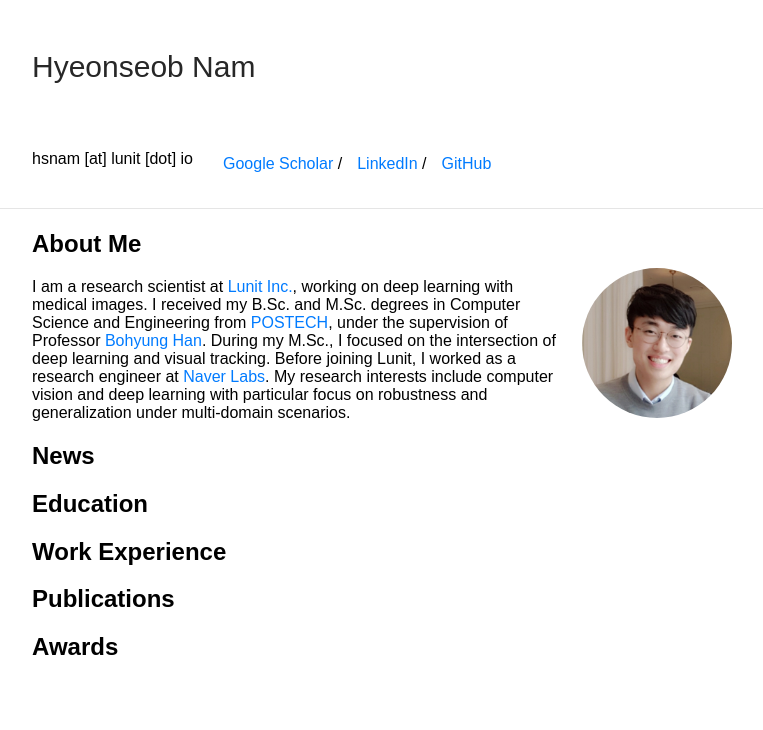
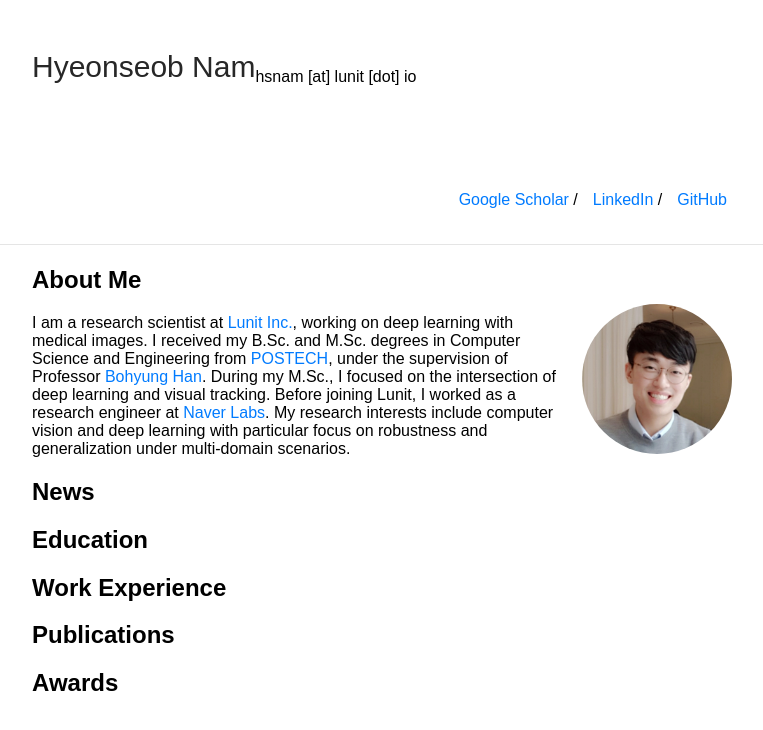
Before and after one commit to gholste/hyeonseobnam.github.io, a Jekyll site: the page built from index.md, in a window 1280 px wide. Shown: the top 730 px of the page, without its empty margins (258-1021 px from the left). Built offline with Jekyll 4.4.1, drawn with Linux system fonts in a browser that asks for light colours.

Commit message:
Update default.html

```diff
--- a/_layouts/default.html
+++ b/_layouts/default.html
@@ -57,9 +57,10 @@
     <div class="wrapper">
         <div class="navbar container">
             <a id="author-name" class="alignable pull-left" href="{{ site.baseurl }}">{{ site.title }}</a>
+            <br>
+            {{ site.email }}
         </div>
         <div class="navbar container">
-            <id="email" class="alignable pull-left">{{ site.email }}</>
             <ul id="navlist" class="alignable pull-right navbar-ul">
                 {% for x in site.nav %}
                     {% if x.name == "Resume" %}
```
